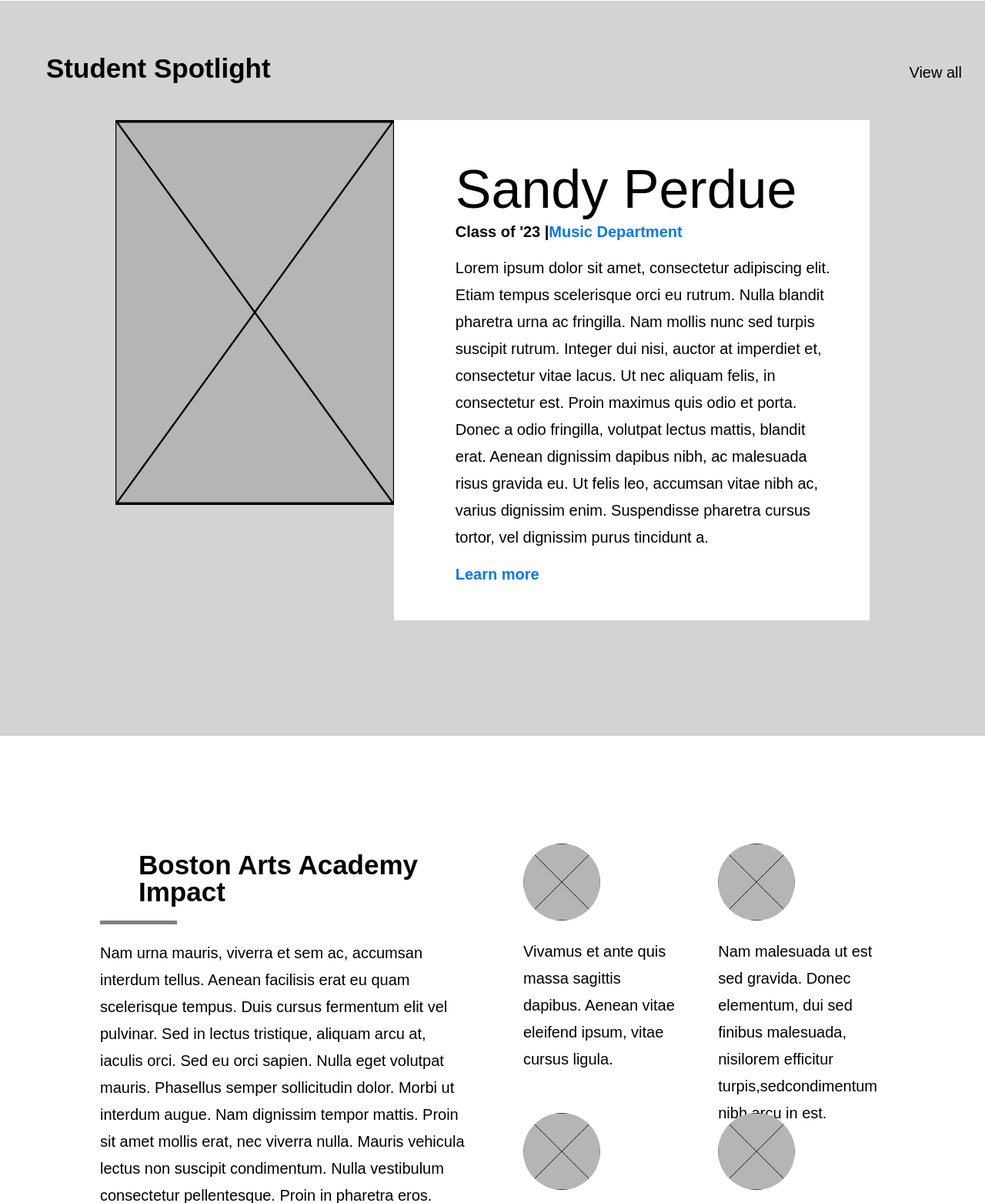
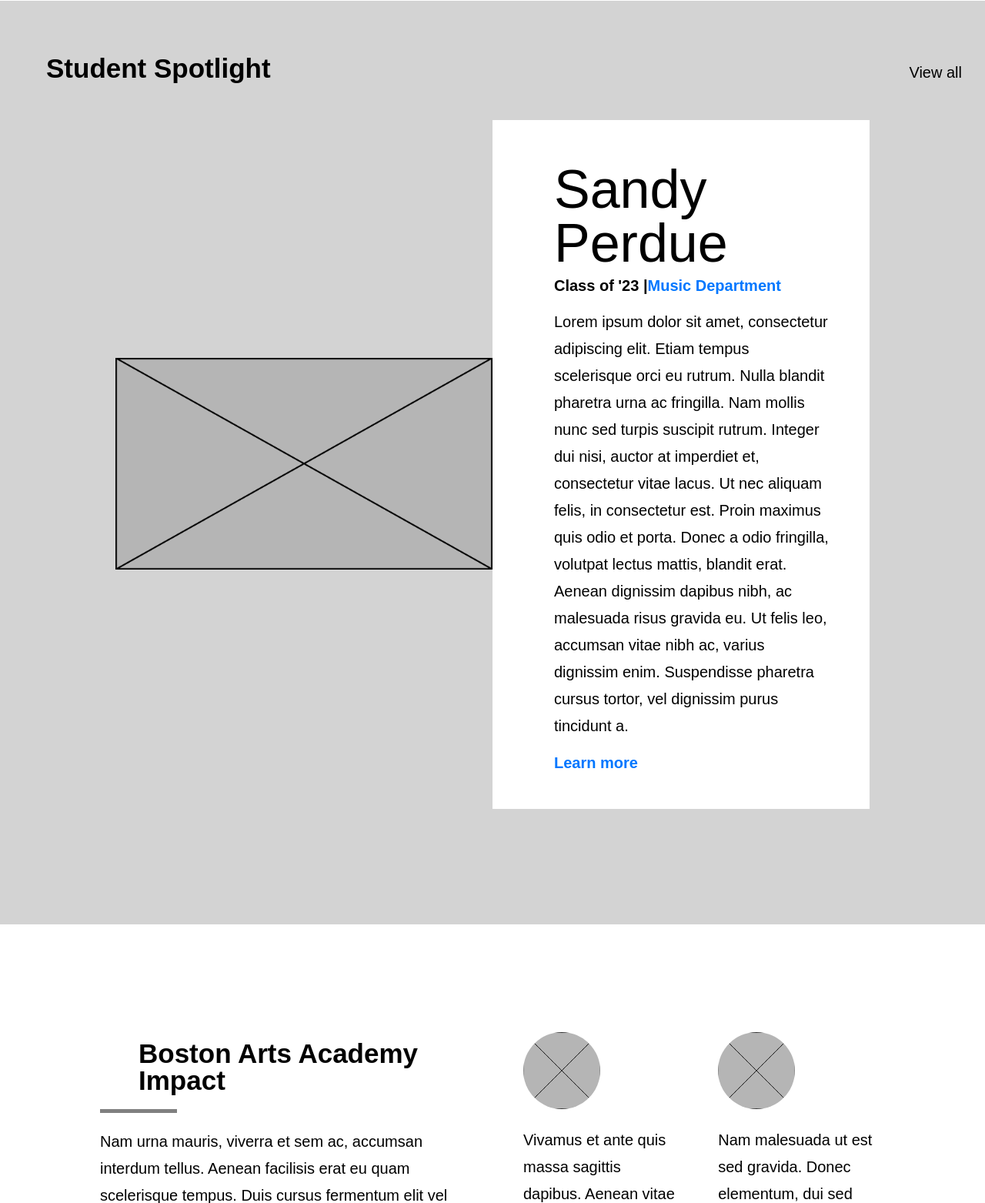
Before and after one commit to Artists-for-Humanity/BAA-prototype, a PHP site: page / in a window 1280 px wide. Shown: the part 2645-4208 px from the top of the page at 77% size. Run offline with PHP 8.4, Linux system fonts and the light colour scheme.

Commit message:
fixed student spotlight image

```diff
--- a/site/styles.css
+++ b/site/styles.css
@@ -291,11 +291,12 @@ h2 {
 
 
 .student-spotlight {
-    display: flex;
-    flex-direction: row;
+    display: grid;
+    grid-template-columns: repeat(2, 1fr);
     padding: 150px;
     background-color: lightgray;
     padding-top: 20px;
+    align-items: center;
 }
 
 @media (max-width:700px) {
@@ -306,11 +307,6 @@ h2 {
     }
 }
 
-.student-spotlight-image {
-    height: 500px;
-    width: 3000px;
-    object-fit: fill;
-}
 
 @media (max-width:700px) {
     .student-spotlight-image {
@@ -697,7 +693,6 @@ body {
     bottom: 0;
     left: 0;
     right: 0;
-    width: 400px;
     z-index: 1000;
     padding: 20px;
 }
```
